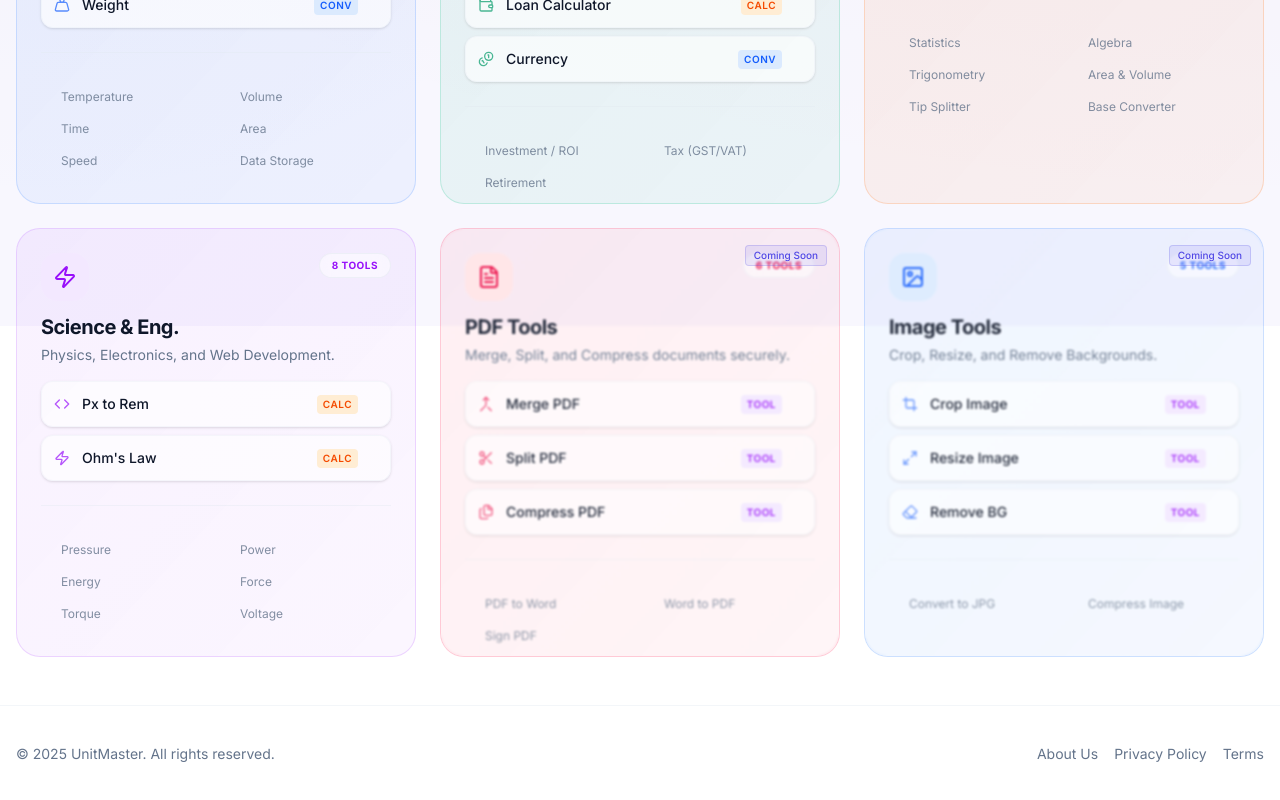
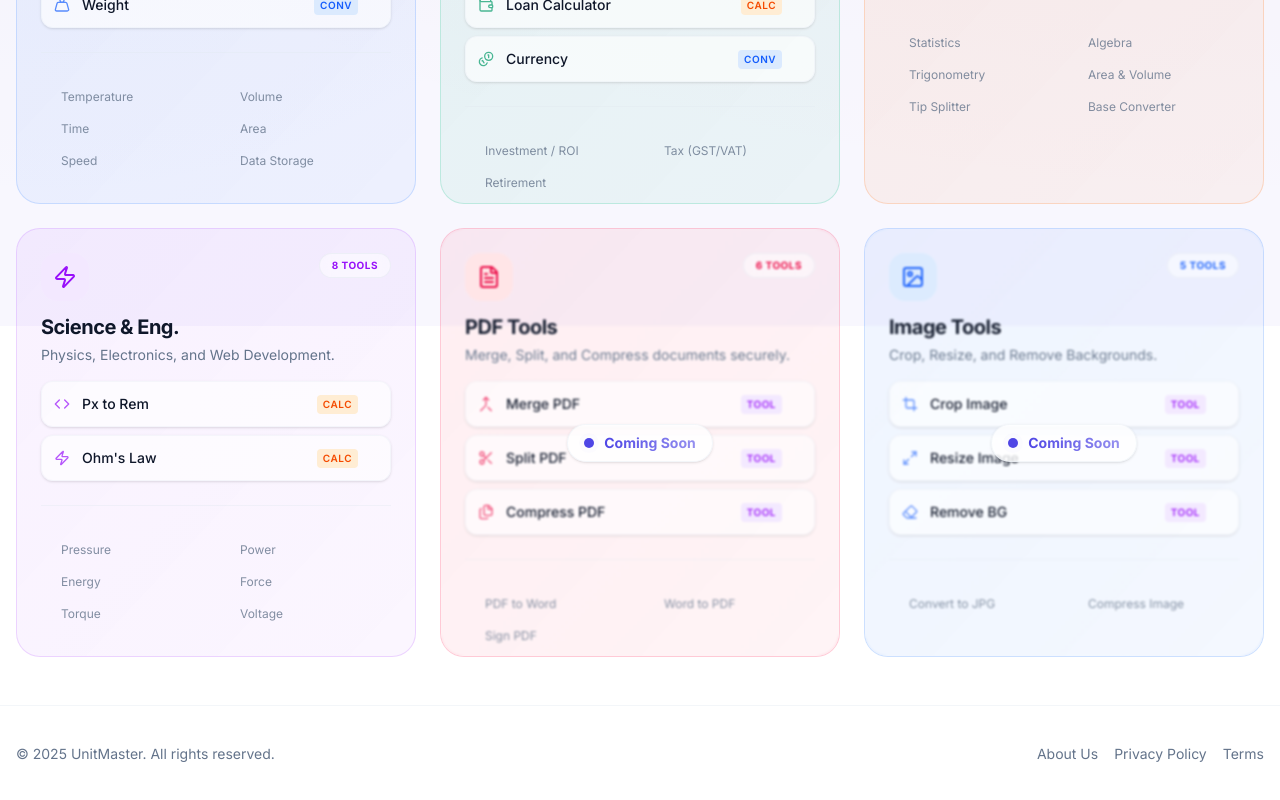
Before and after one commit to TanmayKnight/converter, a Next.js app: page / in a window 1280 px wide. Shown: the part 474-1274 px from the top of the page. Built offline with nearby package versions, Linux system fonts and the light colour scheme.

Commit message:
reduce coming soon overlay opacity for

```diff
--- a/src/components/BentoGrid.tsx
+++ b/src/components/BentoGrid.tsx
@@ -84,14 +84,6 @@ export function BentoCard({ title, description, icon, colorTheme, items, classNa
             {/* Background Gradient */}
             <div className={cn("absolute inset-0 bg-gradient-to-br opacity-50", theme.gradient)} />
 
-            {/* Coming Soon Overlay */}
-            {comingSoon && (
-                <div className="absolute top-3 right-3 z-20">
-                    <span className="inline-flex items-center px-2 py-0.5 rounded text-[10px] font-medium bg-primary/10 text-primary border border-primary/20">
-                        Coming Soon
-                    </span>
-                </div>
-            )}
 
             {/* Header Content */}
             <div className="relative p-6 pb-2 z-10 shrink-0">
@@ -160,9 +152,23 @@ export function BentoCard({ title, description, icon, colorTheme, items, classNa
                     ))}
                 </div>
             </div>
-            {/* Opacity for Coming Soon */}
+            {/* Prominent Coming Soon Overlay */}
             {comingSoon && (
-                <div className="absolute inset-0 bg-background/10 backdrop-blur-[1px] z-10 pointer-events-none" />
+                <div className="absolute inset-0 z-50 flex flex-col items-center justify-center">
+                    {/* Glass/Blur Effect - Reduced opacity for readability */}
+                    <div className="absolute inset-0 bg-background/5 backdrop-blur-[1px]" />
+
+                    {/* Centered Badge */}
+                    <div className="relative bg-background/80 border border-border/40 shadow-sm px-4 py-2 rounded-full flex items-center gap-2.5 transform hover:scale-105 select-none">
+                        <span className="relative flex h-2.5 w-2.5">
+                            <span className="animate-ping absolute inline-flex h-full w-full rounded-full bg-primary opacity-75"></span>
+                            <span className="relative inline-flex rounded-full h-2.5 w-2.5 bg-primary"></span>
+                        </span>
+                        <span className="font-bold text-sm bg-clip-text text-transparent bg-gradient-to-r from-primary to-primary/60">
+                            Coming Soon
+                        </span>
+                    </div>
+                </div>
             )}
         </div>
     );
```
